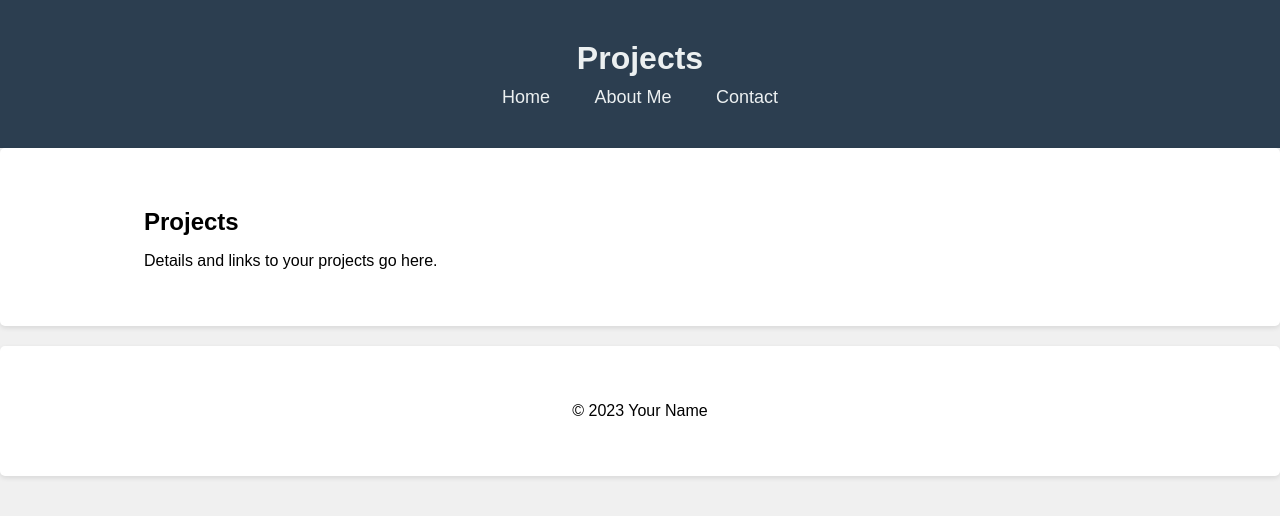
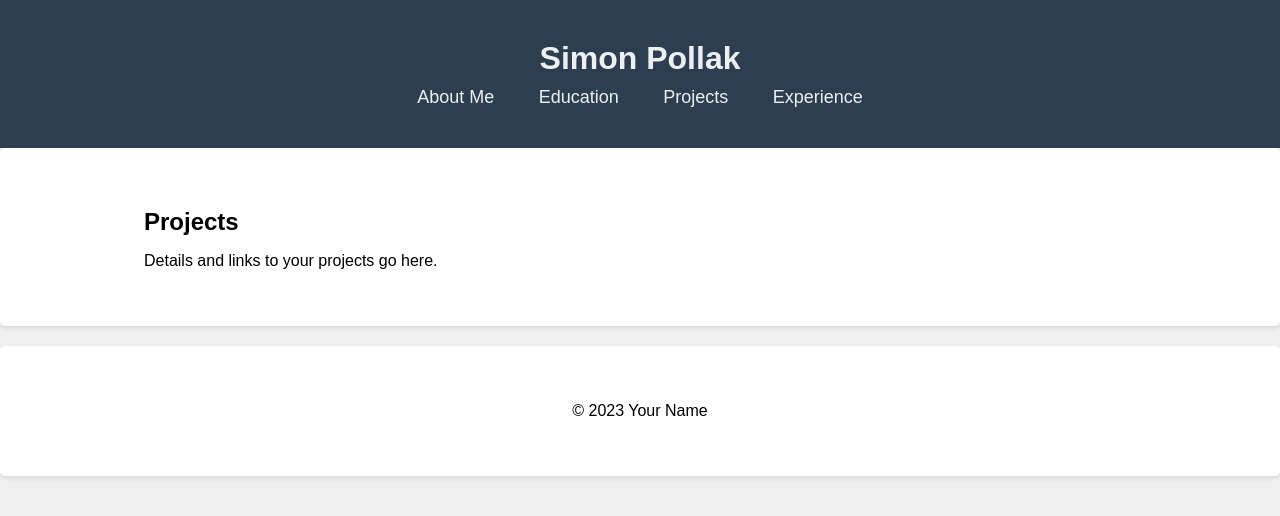
Before and after one commit to Simon-Pollak/Simon-Pollak.github.io, a plain HTML site: page projects.html in a window 1280 px wide. Drawn offline with Linux system fonts and the light colour scheme.

Commit message:
Update projects.html

```diff
--- a/projects.html
+++ b/projects.html
@@ -7,13 +7,14 @@
   <title>Projects</title>
 </head>
 <body>
-  <header>
+   <header>
     <div class="container">
-      <h1>Projects</h1>
+      <h1>Simon Pollak</h1>
       <nav>
-        <a href="index.html">Home</a>
-        <a href="about.html">About Me</a>
-        <a href="contact.html">Contact</a>
+        <a href="index.html">About Me</a>
+        <a href="education.html">Education</a>
+        <a href="projects.html">Projects</a>
+        <a href="wexp.html">Experience</a>
       </nav>
     </div>
   </header>
```
